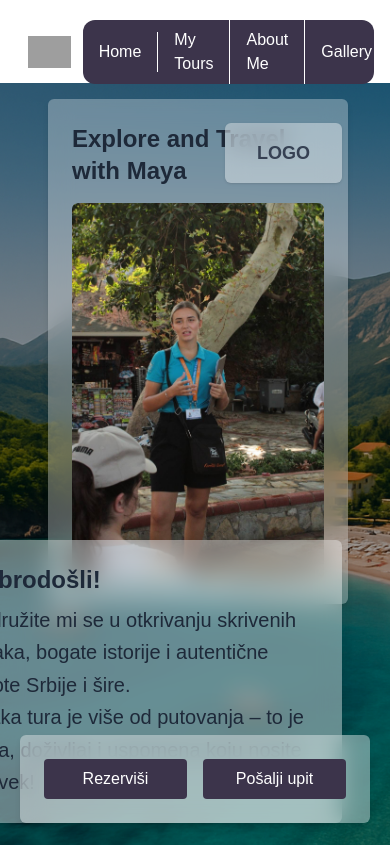
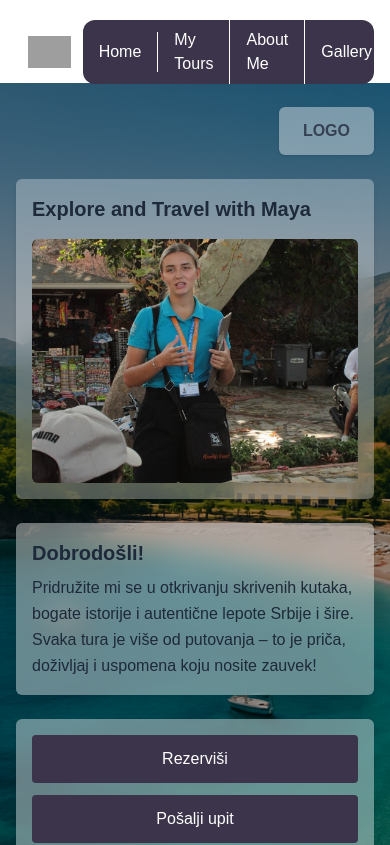
Before and after one commit to DavidJankovic00LIN/MIN_REPO, a Next.js app in the folder apps/vins/vins-tours/: page / in a window 390 px wide. Shown: the top 845 px of the page. Built offline with nearby package versions, Linux system fonts and the light colour scheme; grey boxes are pictures that could not be loaded.

Commit message:
Sredjena responzivnost landing page-a

```diff
--- a/apps/vins/vins-tours/src/app/components/Landing.tsx
+++ b/apps/vins/vins-tours/src/app/components/Landing.tsx
@@ -17,7 +17,8 @@ const Landing = () => {
         className="object-cover -z-10"
       />
 
-    <div className='py-[20px]'>
+      {/* Desktop verzija - apsolutno pozicioniranje */}
+      <div className='py-[20px] hidden lg:block'>
         {/* Sekcija 1: Levo - Tekst + Slika Maje */}
         <div className="absolute top-4 left-12 bg-white/30 p-6 w-[300px] rounded-md backdrop-blur-md shadow-md">
           <h2 className="text-2xl font-semibold text-gray-800 mb-4">
@@ -43,17 +44,63 @@ const Landing = () => {
             Svaka tura je više od putovanja – to je priča, doživljaj i uspomena koju nosite zauvek!
           </p>
         </div>
-    </div>
+
                                                                                                                                                                                                                                                                                                                                                                                                                                                                                                                                                                                                {/* Dugmad dole centrirana */}
-   <div className="absolute bottom-26 left-1/2 -translate-x-1/2 flex justify-center gap-4 bg-white/40 p-6 w-[350px] rounded-md backdrop-blur-md shadow-md">
-  <button className="bg-[#3c344b] text-white px-6 py-2 w-[150px] rounded-sm hover:bg-white hover:text-black transition">
+              <div className="landing-buttons absolute bottom-26 xl:bottom-26 left-1/2 -translate-x-1/2 flex flex-col xl:flex-row justify-center gap-4 bg-white/40 p-6 w-[350px] rounded-md backdrop-blur-md shadow-md">
+             <button className="bg-[#3c344b] text-white px-6 py-2 w-full xl:w-[150px] rounded-sm hover:bg-white hover:text-black transition">
                Rezerviši
              </button>
-  <button className="bg-[#3c344b] text-white px-6 py-2 w-[150px] rounded-sm hover:bg-white hover:text-black transition">
+             <button className="bg-[#3c344b] text-white px-6 py-2 w-full xl:w-[150px] rounded-sm hover:bg-white hover:text-black transition">
                Pošalji upit
              </button>
            </div>
+      </div>
 
+      {/* Mobilna verzija - vertikalni raspored */}
+      <div className="lg:hidden flex flex-col gap-6 p-4 pt-6">
+        {/* LOGO */}
+        <div className="flex justify-end">
+          <div className="bg-white/40 px-6 py-3 rounded-md backdrop-blur-md shadow">
+            <span className="text-base font-semibold text-gray-700">LOGO</span>
+          </div>
+        </div>
+
+        {/* Maya kartica */}
+        <div className="bg-white/30 p-4 rounded-md backdrop-blur-md shadow-md">
+          <h2 className="text-xl font-semibold text-gray-800 mb-4">
+            Explore and Travel with Maya
+          </h2>
+          <div className="relative w-full aspect-[4/3]">
+            <Image
+              src={Maya}
+              alt="Maya"
+              fill
+              className="rounded-md object-cover"
+            />
+          </div>
+        </div>
+
+        {/* Dobrodošli kartica */}
+        <div className="bg-white/40 p-4 rounded-md backdrop-blur-md text-gray-800 shadow-lg">
+          <h3 className="text-xl font-semibold mb-2">Dobrodošli!</h3>
+          <p className="leading-relaxed text-base">
+            Pridružite mi se u otkrivanju skrivenih kutaka, bogate istorije i autentične lepote Srbije i šire. <br />
+            Svaka tura je više od putovanja – to je priča, doživljaj i uspomena koju nosite zauvek!
+          </p>
+        </div>
+
+        {/* Dugmad */}
+        <div className="bg-white/40 p-4 rounded-md backdrop-blur-md shadow-md">
+          <div className="flex flex-col gap-3">
+            <button className="bg-[#3c344b] text-white px-6 py-3 rounded-sm hover:bg-white hover:text-black transition">
+              Rezerviši
+            </button>
+            <button className="bg-[#3c344b] text-white px-6 py-3 rounded-sm hover:bg-white hover:text-black transition">
+              Pošalji upit
+            </button>
+          </div>
+        </div>
+      </div>
     </div>
   );
 };
--- a/apps/vins/vins-tours/src/app/globals.css
+++ b/apps/vins/vins-tours/src/app/globals.css
@@ -37,3 +37,10 @@ body {
   -ms-overflow-style: none;  /* IE and Edge */
   scrollbar-width: none;  /* Firefox */
 }
+
+/* Responsive positioning for landing buttons */
+@media (max-width: 1279px) {
+  .landing-buttons {
+    bottom: -20px !important;
+  }
+}
```
Lines whose indentation alone changed are shown as unchanged.
